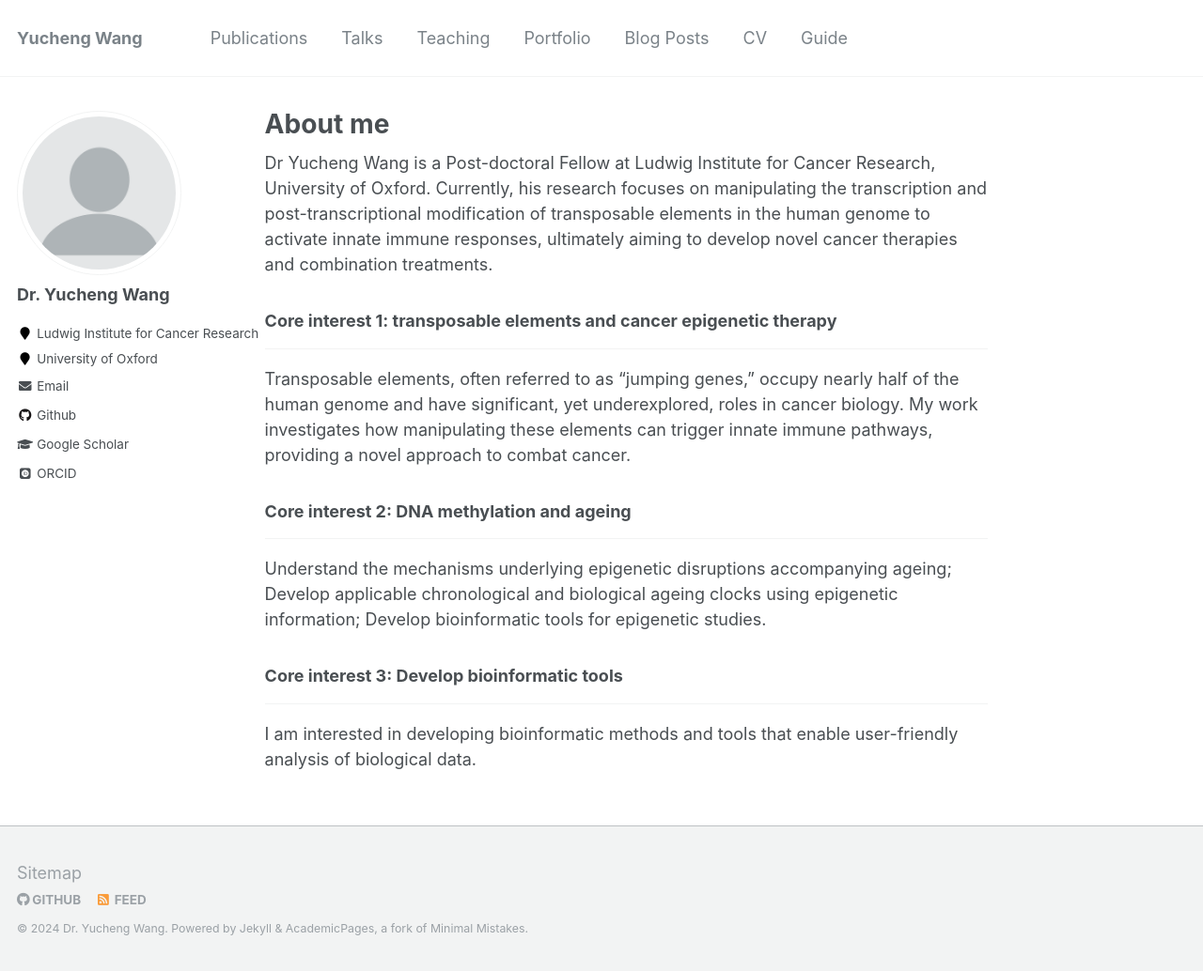
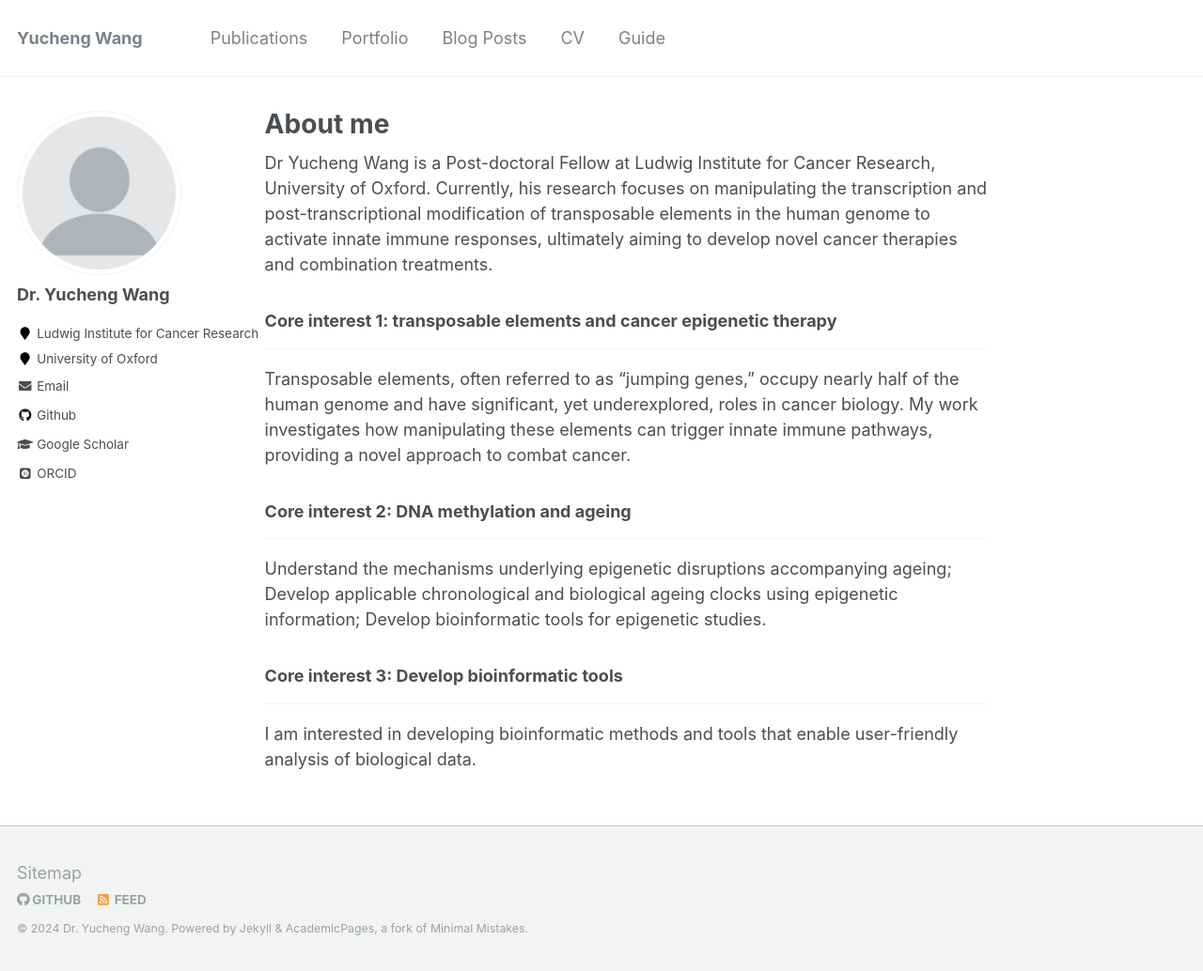
Before and after one commit to yiluyucheng/yiluyucheng.github.io, a Jekyll site: the page built from _pages/about.md, in a window 1280 px wide and 1034 px high. Shown: the whole window at 94% size. Built offline with Jekyll 4.4.1, drawn with Linux system fonts in a browser that asks for light colours; some web fonts are replaced.

Commit message:
Update navigation.yml

```diff
--- a/_data/navigation.yml
+++ b/_data/navigation.yml
@@ -3,11 +3,9 @@ main:
   - title: "Publications"
     url: /publications/
 
-  - title: "Talks"
-    url: /talks/
 
-  - title: "Teaching"
-    url: /teaching/
+#  - title: "Teaching"
+#    url: /teaching/
 
   - title: "Portfolio"
     url: /portfolio/
```
